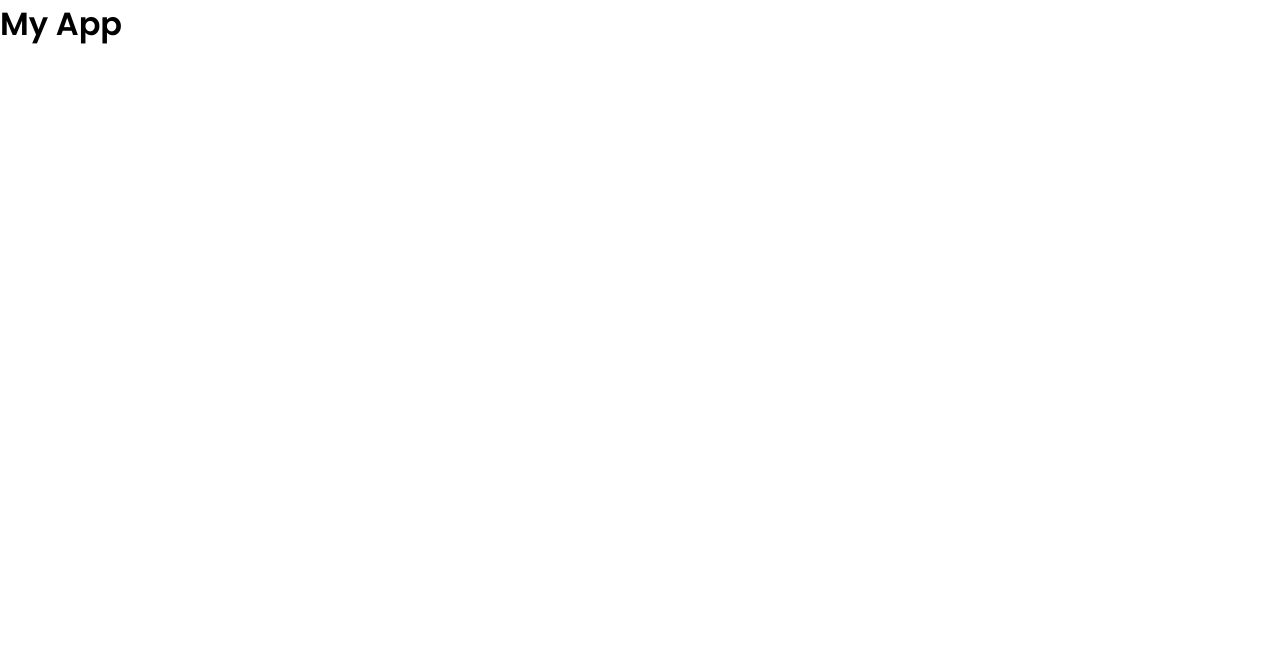
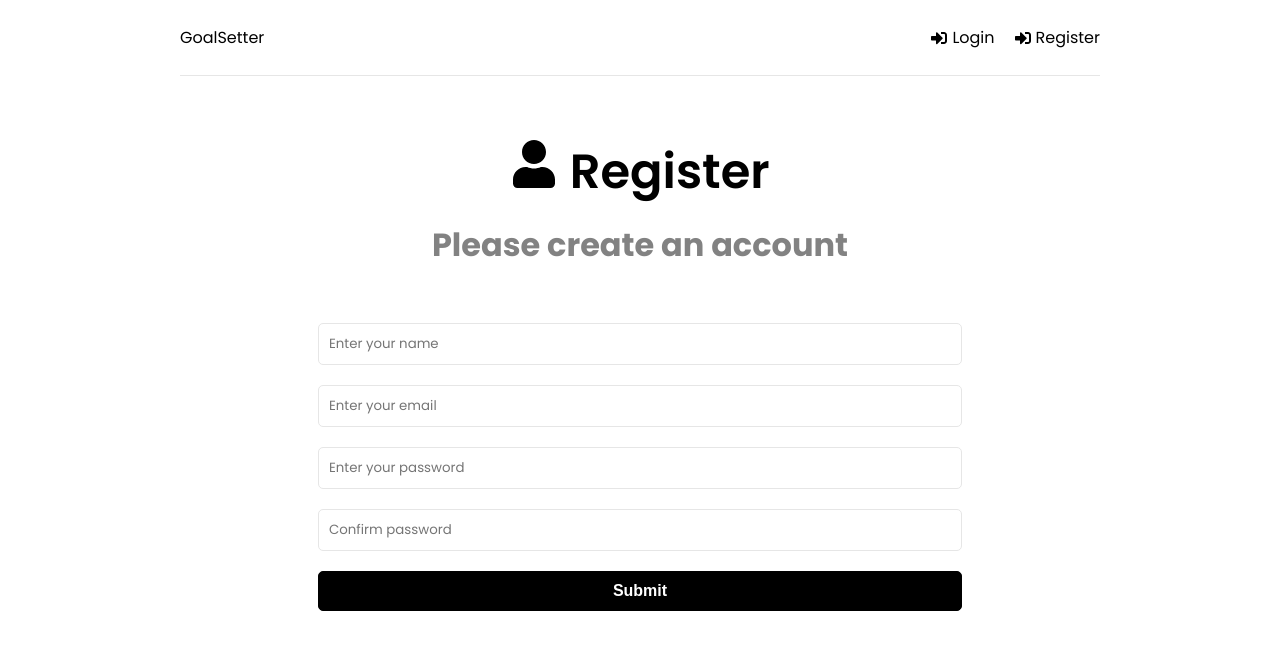
Before and after one commit to Jstevenson02/mern-tutorial, a React (Create React App) app in the folder frontend/: page /register in a window 1280 px wide. Shown: the top 650 px of the page. Built offline with nearby package versions, Linux system fonts and the light colour scheme.

Commit message:
frontend commit

```diff
--- a/frontend/package.json
+++ b/frontend/package.json
@@ -10,6 +10,7 @@
     "react": "^17.0.2",
     "react-dom": "^17.0.2",
     "react-redux": "^7.2.6",
+    "react-router-dom": "^6.2.1",
     "react-scripts": "5.0.0"
   },
   "scripts": {
--- a/frontend/src/App.js
+++ b/frontend/src/App.js
@@ -1,9 +1,24 @@
+import { BrowserRouter as Router, Routes, Route } from 'react-router-dom';
+import Login from './pages/Login';
+import Dashboard from './pages/Dashboard';
+import Register from './pages/Register';
+import Header from './components/Header';
+
 
 function App() {
   return (
-   <div>
-     <h1>My App</h1>
-   </div>
+    <>
+      <Router>
+        <div className='container'>
+          <Header/>
+          <Routes>
+            <Route path='/' element={<Dashboard />} />
+            <Route path='/login' element={<Login />} />
+            <Route path='/register' element={<Register />} />
+          </Routes>
+        </div>
+      </Router>
+    </>
   );
 }
 
--- /dev/null
+++ b/frontend/src/components/Header.jsx
@@ -0,0 +1,26 @@
+import { FaSignInAlt, FaSignOutAlt, FaUser } from 'react-icons/fa'
+import { Link } from 'react-router-dom'
+
+function Header() {
+    return (
+        <header className='header'>
+            <div className='logo'>
+                <Link to='/'>GoalSetter</Link>
+            </div>
+            <ul>
+                <li>
+                    <Link to='/login'>
+                        <FaSignInAlt /> Login
+                    </Link>
+                </li>
+                <li>
+                    <Link to='/register'>
+                        <FaSignInAlt /> Register
+                    </Link>
+                </li>
+            </ul>
+        </header>
+    )
+}
+
+export default Header
--- a/frontend/src/pages/Login.jsx
+++ b/frontend/src/pages/Login.jsx
@@ -0,0 +1,62 @@
+import { useState, useEffect } from 'react';
+import { FaSign, FaSignInAlt } from 'react-icons/fa';
+function Login() {
+  const [formData, setFormData] = useState({
+    email: '',
+    password: '',
+  });
+
+  const { email, password} = formData;
+
+  const onChange = (e) => {
+    setFormData((prevState) => ({
+      ...prevState,
+      [e.target.name]: e.target.value,
+    }))
+   }
+
+  const onSubmit = (e) => {
+    e.preventDefault()
+  }
+
+  return <>
+    <section className='heading'>
+      <h1>
+        <FaSignInAlt /> Login
+      </h1>
+      <p>Login and start setting goals!</p>
+    </section>
+
+    <section className='form'>
+      <form onSubmit={onSubmit}>
+        <div className='form-group'>
+          <input
+            type='text'
+            className='form-control'
+            id='email'
+            name='email'
+            value={email}
+            placeholder='Enter your email'
+            onChange={onChange}
+          />
+        </div>
+        <div className='form-group'>
+          <input
+            type='text'
+            className='form-control'
+            id='password'
+            name='passord'
+            value={password}
+            placeholder='Enter your password'
+            onChange={onChange}
+          />
+        </div>
+        <div className='form-group'>
+          <button type='submit' className='btn btn-block'>Submit</button>
+        </div>
+      </form>
+    </section>
+  </>
+}
+
+export default Login
--- a/frontend/src/pages/Register.jsx
+++ b/frontend/src/pages/Register.jsx
@@ -0,0 +1,86 @@
+import { useState, useEffect } from 'react';
+import { FaUser } from 'react-icons/fa';
+function Register() {
+  const [formData, setFormData] = useState({
+    name: '',
+    email: '',
+    password: '',
+    password2: '',
+  });
+
+  const { name, email, password, password2 } = formData;
+
+  const onChange = (e) => {
+    setFormData((prevState) => ({
+      ...prevState,
+      [e.target.name]: e.target.value,
+    }))
+   }
+
+  const onSubmit = (e) => {
+    e.preventDefault()
+  }
+
+  return <>
+    <section className='heading'>
+      <h1>
+        <FaUser /> Register
+      </h1>
+      <p>Please create an account</p>
+    </section>
+
+    <section className='form'>
+      <form onSubmit={onSubmit}>
+        <div className='form-group'>
+          <input
+            type='text'
+            className='form-control'
+            id='name'
+            name='name'
+            value={name}
+            placeholder='Enter your name'
+            onChange={onChange}
+          />
+        </div>
+        <div className='form-group'>
+          <input
+            type='text'
+            className='form-control'
+            id='email'
+            name='email'
+            value={email}
+            placeholder='Enter your email'
+            onChange={onChange}
+          />
+        </div>
+        <div className='form-group'>
+          <input
+            type='text'
+            className='form-control'
+            id='password'
+            name='passord'
+            value={password}
+            placeholder='Enter your password'
+            onChange={onChange}
+          />
+        </div>
+        <div className='form-group'>
+          <input
+            type='text'
+            className='form-control'
+            id='password2'
+            name='passord2'
+            value={password2}
+            placeholder='Confirm password'
+            onChange={onChange}
+          />
+        </div>
+        <div className='form-group'>
+          <button type='submit' className='btn btn-block'>Submit</button>
+        </div>
+      </form>
+    </section>
+  </>
+}
+
+export default Register
--- a/package.json
+++ b/package.json
@@ -29,6 +29,7 @@
     "express": "^4.17.2",
     "express-async-handler": "^1.2.0",
     "jsonwebtoken": "^8.5.1",
-    "mongoose": "^6.2.1"
+    "mongoose": "^6.2.1",
+    "react-icons": "^4.3.1"
   }
 }
```
Also changed, not shown: 2 other files (tests, documents, lock files or other folders).
